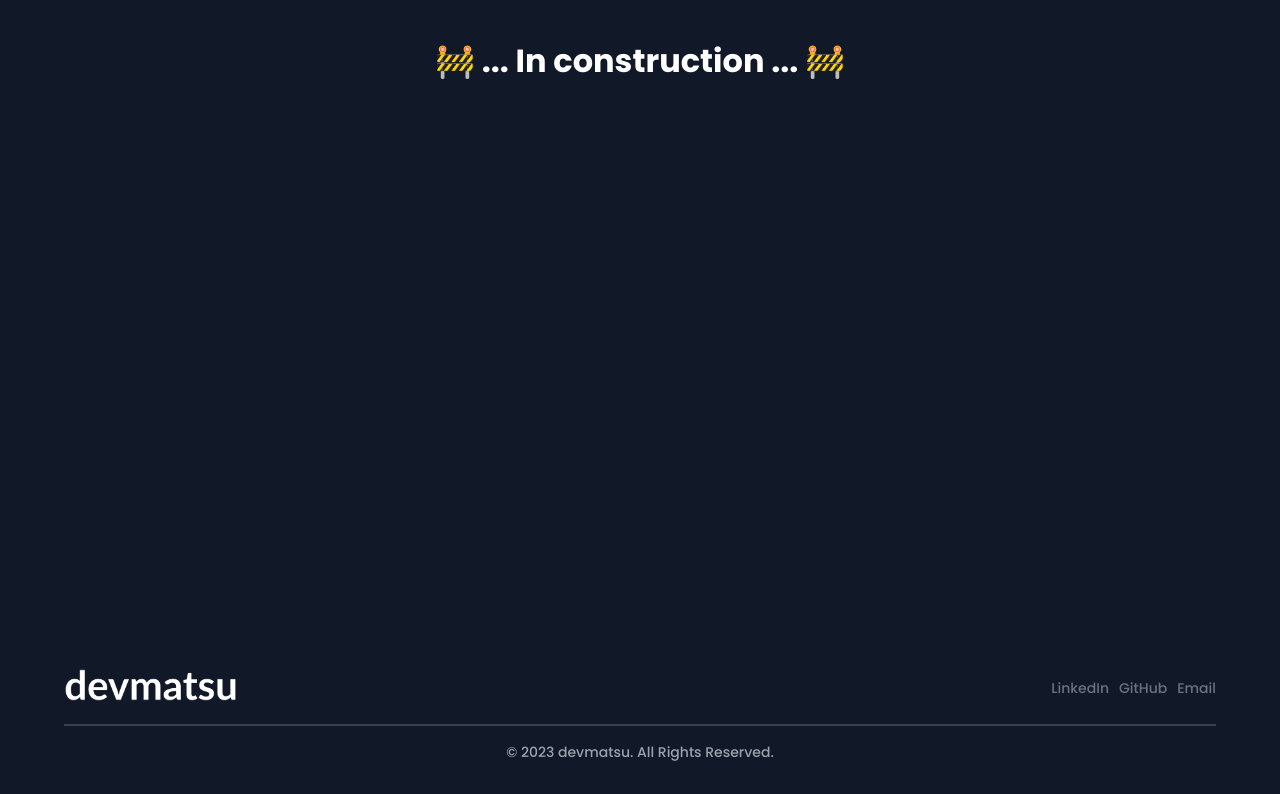
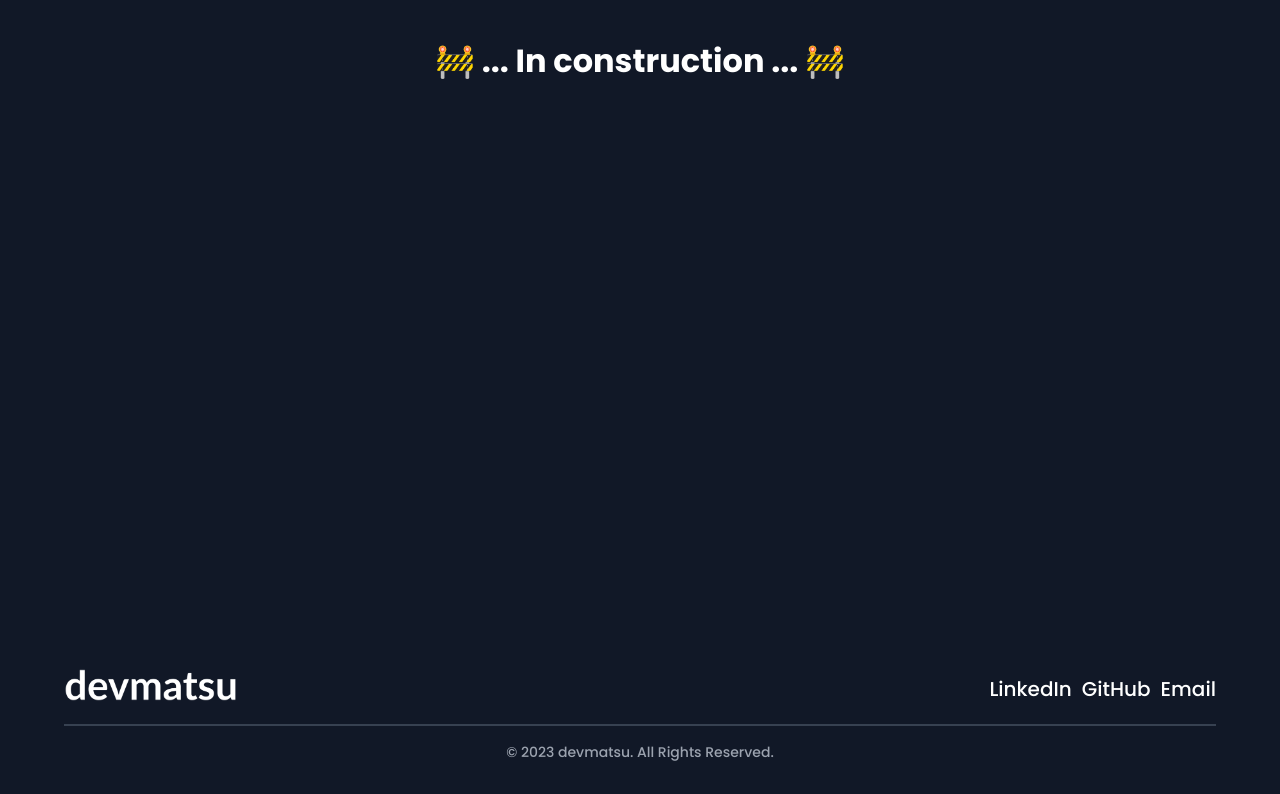
Before and after one commit to devmatsu/personal-portfolio, a React (Vite) app: page / in a window 1280 px wide. Shown: the part 2026-2820 px from the top of the page. Built offline with nearby package versions, Linux system fonts and the light colour scheme.

Commit message:
Change footer text color

```diff
--- a/src/components/Footer.module.css
+++ b/src/components/Footer.module.css
@@ -32,9 +32,8 @@ ul {
   display: flex;
   flex-wrap: wrap;
   align-items: center;
-  font-size: 0.875rem;
+  font-size: 1.25rem;
   font-weight: 500;
-  color: #6b7280;
   gap: 0.625rem;
   margin-bottom: 0;
   list-style-type: none;
```
